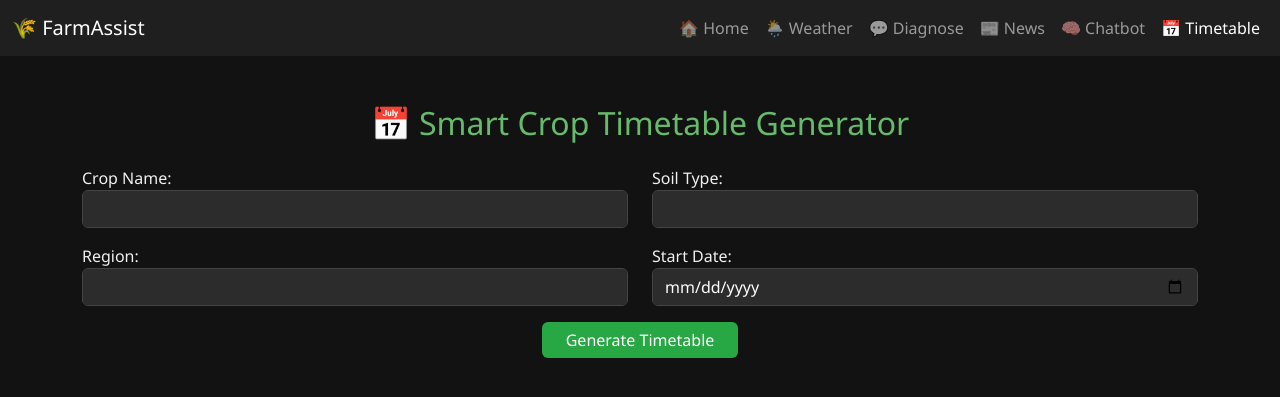
After one commit to sundaram25018/KrishiMitra, a Flask app: page /timetable in a window 1280 px wide. The commit adds this page. Shown: the top 397 px of the page. Run offline with Flask 3, Linux system fonts and the light colour scheme; parts of the project's set-up code (start-up, migrations or seed data) failed here and were passed over.

Commit message:
add some files

```diff
--- /dev/null
+++ b/templates/timetable.html
@@ -0,0 +1,106 @@
+<!DOCTYPE html>
+<html lang="en">
+<head>
+  <meta charset="UTF-8" />
+  <meta name="viewport" content="width=device-width, initial-scale=1.0"/>
+  <title>Smart Crop Timetable</title>
+  <link href="https://cdn.jsdelivr.net/npm/bootstrap@5.3.0-alpha3/dist/css/bootstrap.min.css" rel="stylesheet"/>
+  <link rel="stylesheet" href="{{ url_for('static', filename='style/bot.css') }}"/>
+  <link rel="stylesheet" href="https://cdnjs.cloudflare.com/ajax/libs/font-awesome/6.5.0/css/all.min.css" />
+  <style>
+    body {
+      background-color: #121212;
+      color: #f0f0f0;
+    }
+    h2, h3 {
+      color: #66bb6a;
+    }
+    .form-control {
+      background-color: #2c2c2c;
+      border: 1px solid #444;
+      color: white;
+    }
+    .form-control:focus {
+      background-color: #2c2c2c;
+      color: white;
+      box-shadow: 0 0 5px #66bb6a;
+    }
+    .btn-success {
+      background-color: #66bb6a;
+      border: none;
+    }
+    .btn-success:hover {
+      background-color: #57a05a;
+    }
+    .shadow {
+      box-shadow: 0 0 20px rgba(0, 255, 100, 0.15) !important;
+    }
+    pre {
+      background-color: #2c2c2c;
+      padding: 10px;
+      border-radius: 10px;
+      color: #dcdcdc;
+      white-space: pre-wrap;
+    }
+  </style>
+</head>
+<body>
+
+  <!-- Navbar -->
+  <nav class="navbar navbar-expand-lg navbar-dark">
+    <div class="container-fluid">
+      <a class="navbar-brand" href="/">🌾 FarmAssist</a>
+      <button class="navbar-toggler" type="button" data-bs-toggle="collapse" data-bs-target="#navbarNav">
+        <span class="navbar-toggler-icon"></span>
+      </button>
+      <div class="collapse navbar-collapse" id="navbarNav">
+        <ul class="navbar-nav ms-auto">
+          <li class="nav-item"><a class="nav-link" href="/">🏠 Home</a></li>
+          <li class="nav-item"><a class="nav-link" href="/weather">🌦️ Weather</a></li>
+          <li class="nav-item"><a class="nav-link" href="/chat">💬 Diagnose</a></li>
+          <li class="nav-item"><a class="nav-link" href="/news">📰 News</a></li>
+          <li class="nav-item"><a class="nav-link" href="/bots">🧠 Chatbot</a></li>
+          <li class="nav-item"><a class="nav-link active" href="/timetable">📅 Timetable</a></li>
+        </ul>
+      </div>
+    </div>
+  </nav>
+
+  <!-- Content -->
+  <div class="container mt-5">
+    <h2 class="text-center mb-4">📅 Smart Crop Timetable Generator</h2>
+    <form method="POST" action="/timetable">
+      <div class="row">
+        <div class="col-md-6 mb-3">
+          <label>Crop Name:</label>
+          <input type="text" class="form-control" name="crop" required>
+        </div>
+        <div class="col-md-6 mb-3">
+          <label>Soil Type:</label>
+          <input type="text" class="form-control" name="soil" required>
+        </div>
+        <div class="col-md-6 mb-3">
+          <label>Region:</label>
+          <input type="text" class="form-control" name="region" required>
+        </div>
+        <div class="col-md-6 mb-3">
+          <label>Start Date:</label>
+          <input type="date" class="form-control" name="start_date" required>
+        </div>
+      </div>
+      <div class="text-center">
+        <button type="submit" class="btn btn-success px-4">Generate Timetable</button>
+      </div>
+    </form>
+
+    {% if output %}
+    <div class="mt-5 shadow p-4 rounded">
+      <h3>📋 Generated Timetable</h3>
+      <pre>{{ output }}</pre>
+    </div>
+    {% endif %}
+  </div>
+
+  <script src="https://cdn.jsdelivr.net/npm/bootstrap@5.3.0-alpha3/dist/js/bootstrap.bundle.min.js"></script>
+</body>
+</html>
--- a/templates/weather.html
+++ b/templates/weather.html
@@ -22,6 +22,7 @@
           <li class="nav-item"><a class="nav-link" href="/chat">💬 Diagnose</a></li>
           <li class="nav-item"><a class="nav-link" href="/news">📰 News</a></li>
           <li class="nav-item"><a class="nav-link" href="/bots">🧠 Chatbot</a></li>
+          <li class="nav-item"><a class="nav-link" href="/timetable">📅 Time table</a></li>
         </ul>
       </div>
     </div>
```
